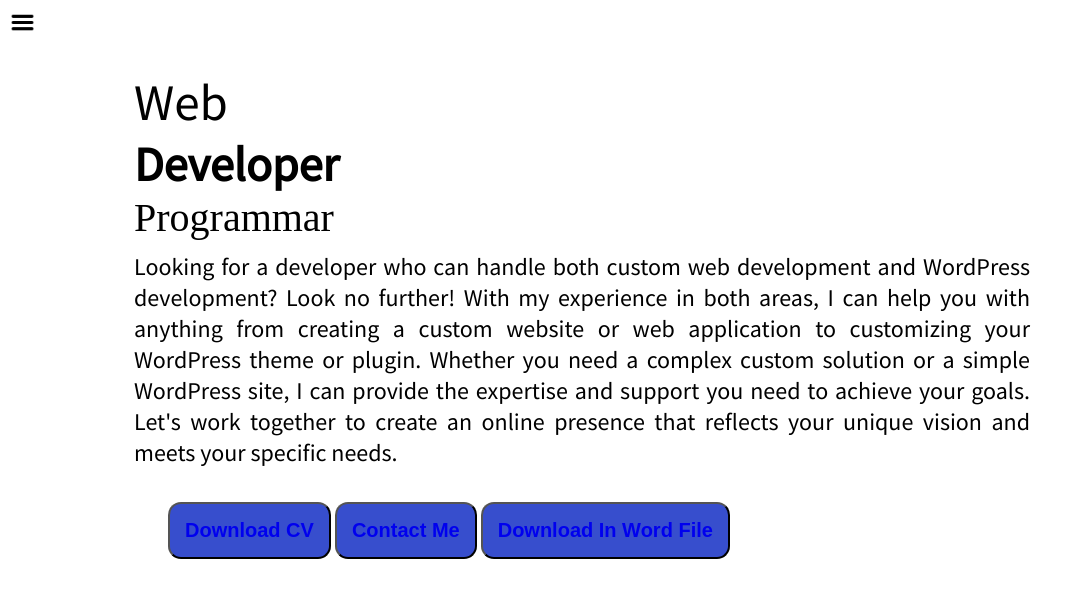
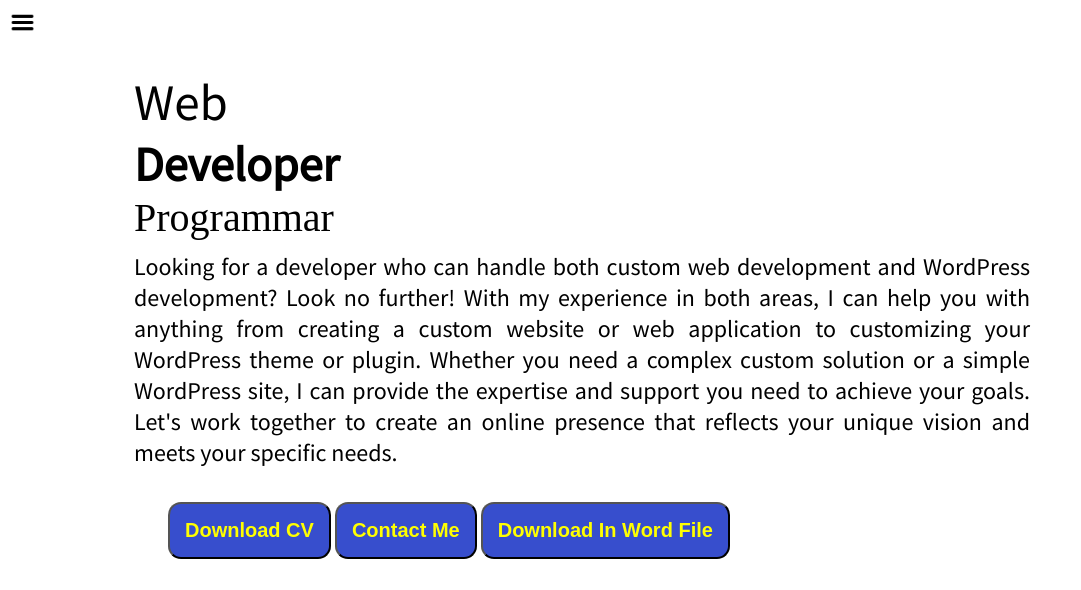
Before and after one commit to mudassar-durvaish/MyPortfolio, a plain HTML site: page services.html in a window 1280 px wide. Shown: the top 590 px of the page, without its empty margins (0-1081 px from the left). Drawn offline with Linux system fonts and the light colour scheme; a web font is replaced by a local one.

Commit message:
Update services.html

```diff
--- a/services.html
+++ b/services.html
@@ -34,9 +34,9 @@
                     <div class="about">Programmar</div>
                     <div class="moreabout"><p style="text-align: justify;">Looking for a developer who can handle both custom web development and WordPress development? Look no further! With my experience in both areas, I can help you with anything from creating a custom website or web application to customizing your WordPress theme or plugin. Whether you need a complex custom solution or a simple WordPress site, I can provide the expertise and support you need to achieve your goals. Let's work together to create an online presence that reflects your unique vision and meets your specific needs.</p></div>
                     <div class="buttons">
-                        <button><a href="/MyPortfolio/cv.pdf" style="text-decoration: none;"> Download CV </a></button>
-                        <button><a href="/MyPortfolio/contact.html" style="text-decoration: none; "> Contact Me </a></button>
-                        <button><a href="/MyPortfolio/documentation.docx" style="text-decoration: none;"> Download In Word File </a></button>
+                        <button><a href="/MyPortfolio/cv.pdf" style="text-decoration: none;color:yellow;"> Download CV </a></button>
+                        <button><a href="/MyPortfolio/contact.html" style="text-decoration: none; color:yellow; "> Contact Me </a></button>
+                        <button><a href="/MyPortfolio/documentation.docx" style="text-decoration: none; color:yellow;"> Download In Word File </a></button>
                     </div>
                 </div>
                 <iframe width="1168" height="480" src="https://www.youtube.com/embed/l1EssrLxt7E" title="Introduction to Web Development | World&#39;s most premium Web Development Course | Lecture 0 (Reupload)" frameborder="0" allow="accelerometer; autoplay; clipboard-write; encrypted-media; gyroscope; picture-in-picture; web-share" allowfullscreen style="width: 426px; height: 240px;"></iframe>
```
